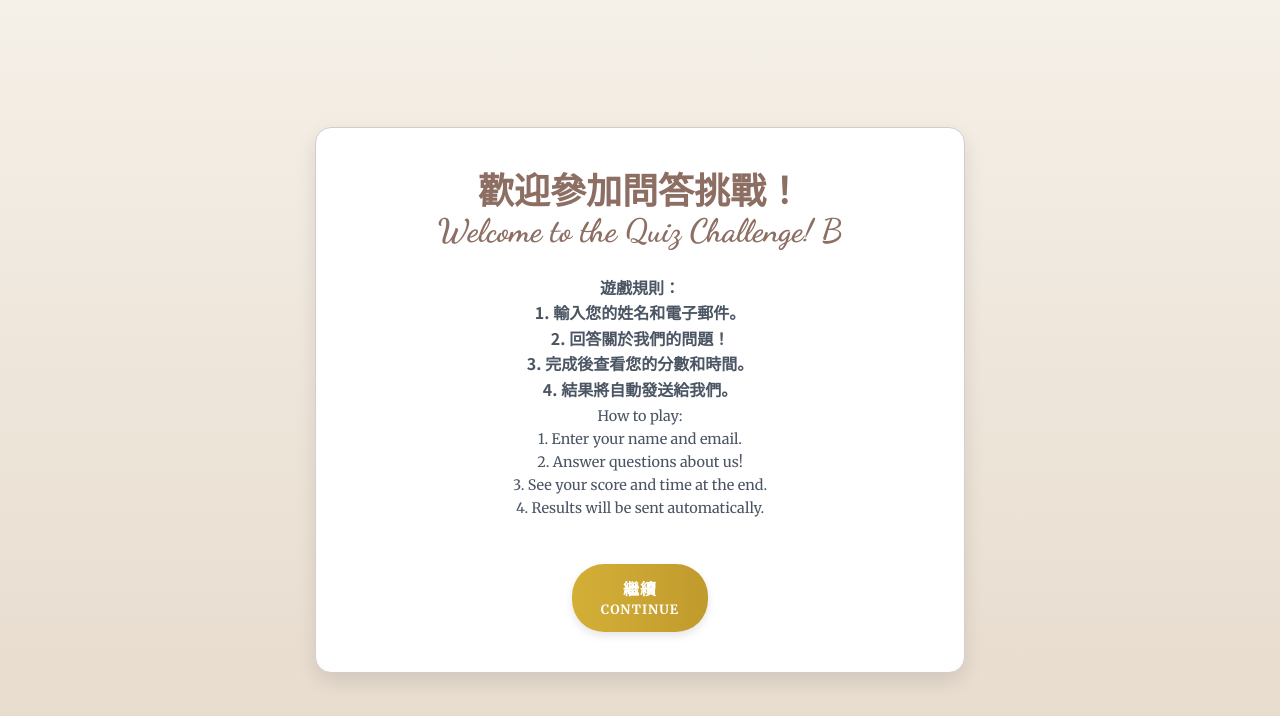
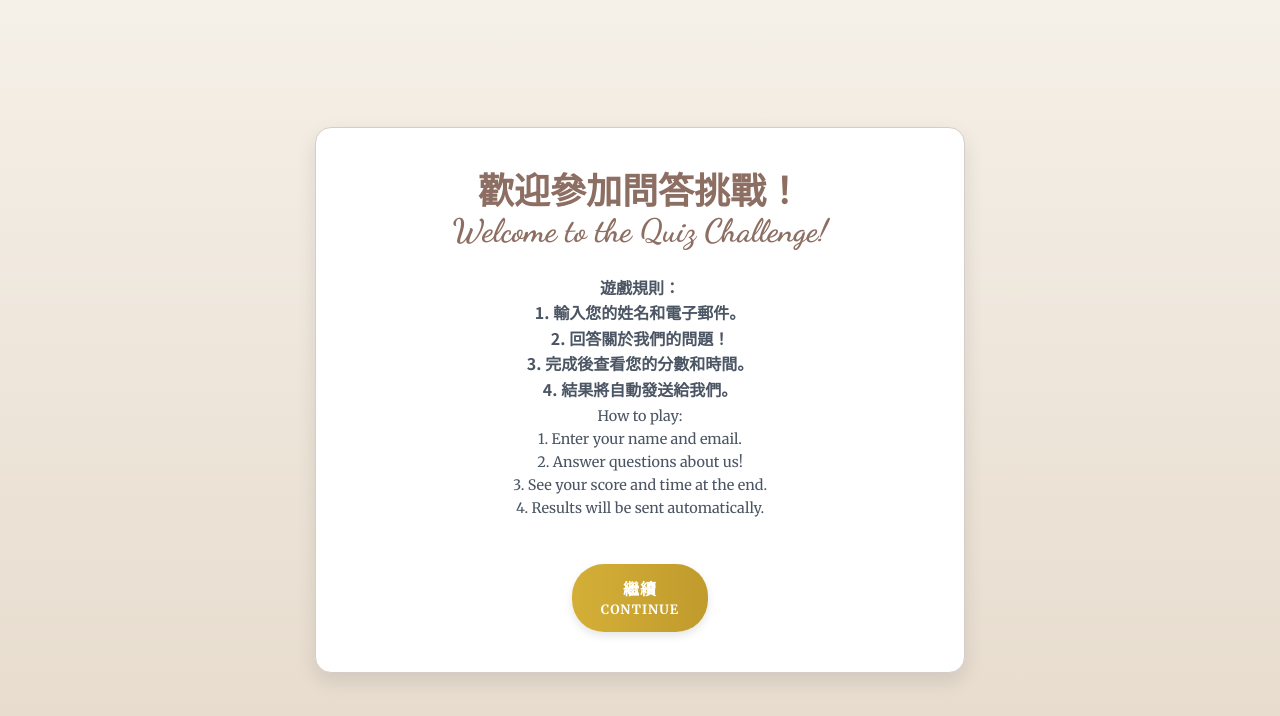
Before and after one commit to AnneSoTw/quiz-game, a plain HTML site: page index.html in a window 1280 px wide. Drawn offline with nearby package versions, Linux system fonts and the light colour scheme.

Commit message:
Update index.html

```diff
--- a/index.html
+++ b/index.html
@@ -318,7 +318,7 @@
         <div id="welcome-screen">
              <h1 class="text-4xl font-bold mb-6 romantic-font">
                 <span class="lang-zh">歡迎參加問答挑戰！</span>
-                <span class="lang-en">Welcome to the Quiz Challenge! B</span>
+                <span class="lang-en">Welcome to the Quiz Challenge! </span>
             </h1>
             <p class="mb-5 text-gray-600" style="line-height: 1.6;">
                 <span class="lang-zh">遊戲規則：<br>1. 輸入您的姓名和電子郵件。<br>2. 回答關於我們的問題！<br>3. 完成後查看您的分數和時間。<br>4. 結果將自動發送給我們。</span>
```
